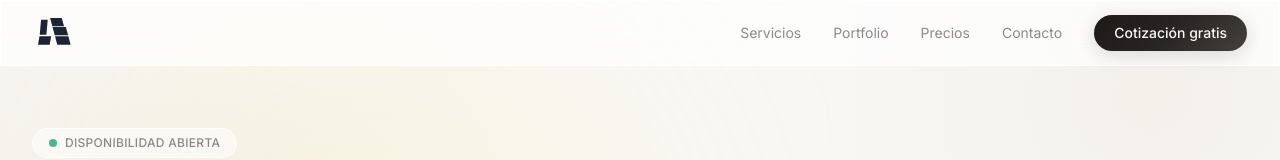
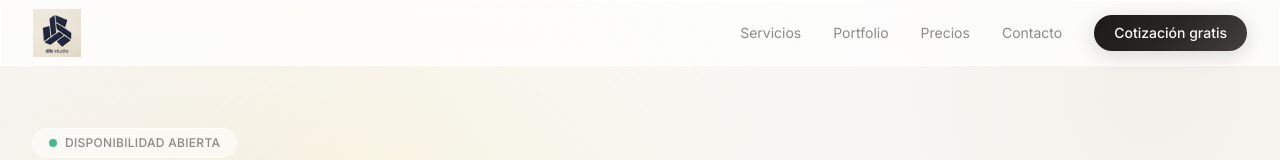
Before and after one commit to dibwebstudio/dibweb, a Next.js app: page / in a window 1280 px wide. Shown: the top 160 px of the page. Built offline with nearby package versions, Linux system fonts and the light colour scheme.

Commit message:
Replace logo with user's JPG logo

```diff
--- a/src/components/Footer.tsx
+++ b/src/components/Footer.tsx
@@ -6,7 +6,7 @@ export default function Footer() {
         <div className="grid sm:grid-cols-2 lg:grid-cols-4 gap-8 mb-12">
           <div className="lg:col-span-2">
             <a href="#" className="flex items-center">
-              <img src="/logo.svg" alt="DibWeb Studio" className="h-10 w-auto" />
+              <img src="/logo.jpg" alt="DibWeb Studio" className="h-12 w-auto" />
             </a>
             <p className="mt-4 text-[#1c1917]/40 text-sm max-w-xs leading-relaxed">
               Creamos páginas web modernas y efectivas que ayudan a tu negocio a crecer en el mundo digital.
--- a/src/components/Header.tsx
+++ b/src/components/Header.tsx
@@ -10,7 +10,7 @@ export default function Header() {
       <div className="max-w-7xl mx-auto px-4 sm:px-6 lg:px-8">
         <div className="flex items-center justify-between h-16">
           <a href="#" className="flex items-center">
-            <img src="/logo.svg" alt="DibWeb Studio" className="h-10 w-auto" />
+            <img src="/logo.jpg" alt="DibWeb Studio" className="h-12 w-auto" />
           </a>
 
           <nav className="hidden md:flex items-center gap-8">
```
Also changed, not shown: public/logo.jpg (renamed from IMG_2297.JPG), public/logo.svg (deleted).
